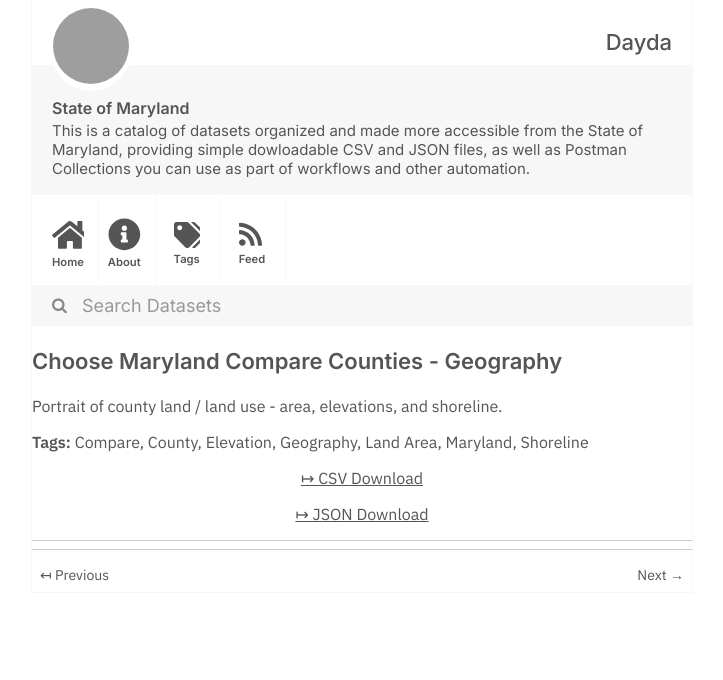
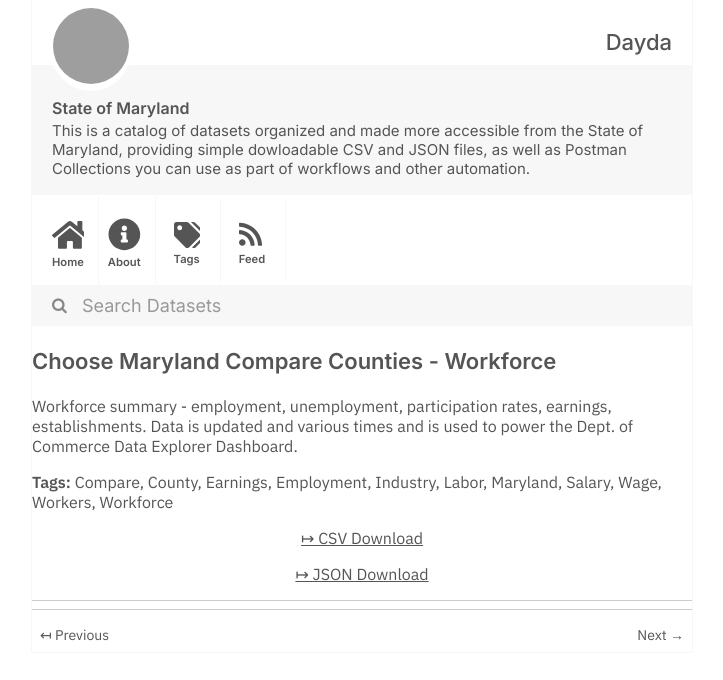
Before and after one commit to dayda-entities/state-of-maryland, a Jekyll site: the page built from _posts/2020-11-10-choose-maryland-compare-counti.md, in a window 1280 px wide, cut to the strip 0-680 px from the top of the page. Shown: the whole strip, without its empty margins (278-1001 px from the left). Built offline with Jekyll 4.4.1, drawn with Linux system fonts in a browser that asks for light colours; grey boxes are pictures that could not be loaded.

Commit message:
Publish Data

```diff
--- a/_posts/2020-11-10-choose-maryland-compare-counti.md
+++ b/_posts/2020-11-10-choose-maryland-compare-counti.md
@@ -1,23 +1,27 @@
 ---
-title: Choose Maryland  Compare Counties - Geography
-created: '2020-11-10T17:25:09.546705'
-modified: '2020-11-10T17:25:09.546715'
+title: Choose Maryland  Compare Counties - Workforce
+created: '2020-11-10T17:25:20.642552'
+modified: '2020-11-10T17:25:20.642562'
 state: active
 type: dataset
 tags:
   - Compare
   - County
-  - Elevation
-  - Geography
-  - Land Area
+  - Earnings
+  - Employment
+  - Industry
+  - Labor
   - Maryland
-  - Shoreline
+  - Salary
+  - Wage
+  - Workers
+  - Workforce
 groups:
   - Local Government
-csv_url: 'https://opendata.maryland.gov/api/views/mfac-nzpe/rows.csv?accessType=DOWNLOAD'
+csv_url: 'https://opendata.maryland.gov/api/views/q7q7-usgm/rows.csv?accessType=DOWNLOAD'
 json_url: >-
-  https://opendata.maryland.gov/api/views/mfac-nzpe/rows.json?accessType=DOWNLOAD
+  https://opendata.maryland.gov/api/views/q7q7-usgm/rows.json?accessType=DOWNLOAD
 layout: post
 
 ---
-Portrait of county land / land use - area, elevations, and shoreline.
+Workforce summary - employment, unemployment, participation rates, earnings, establishments. Data is updated and various times and is used to power the Dept. of Commerce Data Explorer Dashboard.
```
